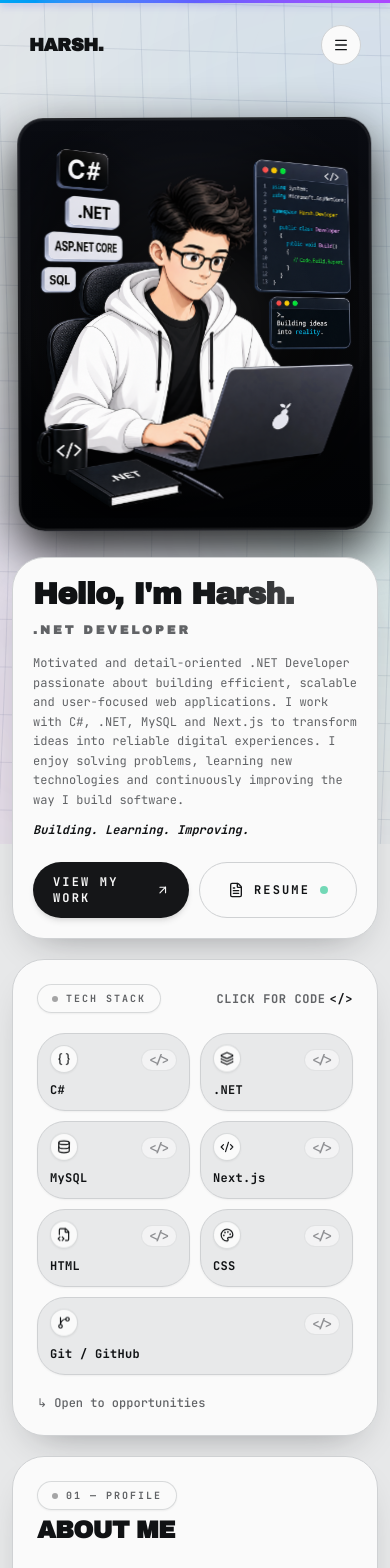
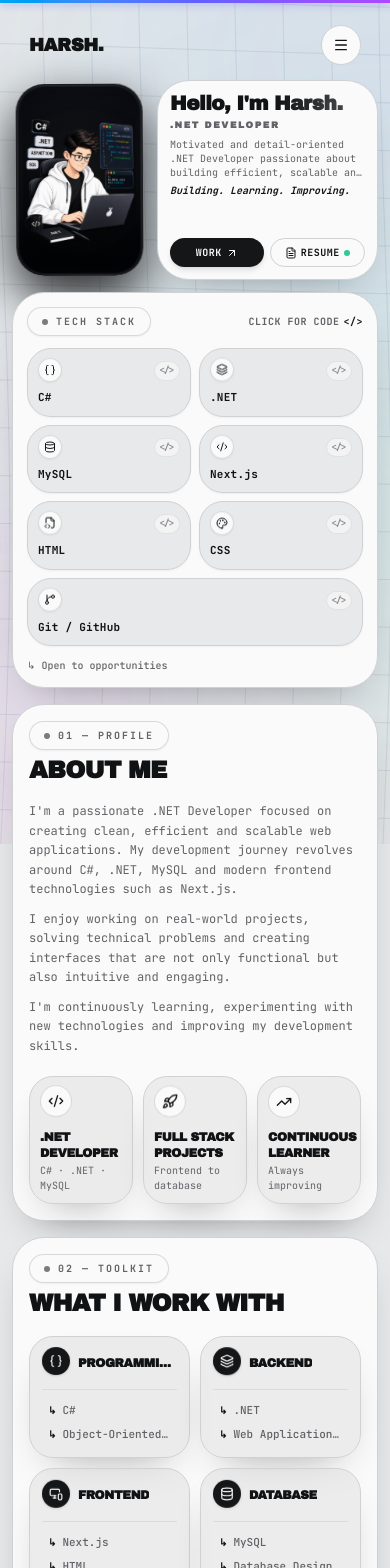
Before and after one commit to Harsharma96/HarshPortfolio, a Next.js app: page / in a window 390 px wide. Shown: the top 1568 px of the page. Built offline with nearby package versions, Linux system fonts and the light colour scheme.

Commit message:
Optimize full mobile view: side-by-side Hero cards, compact 2-column skills, refined proportions

```diff
--- a/src/components/portfolio/About.tsx
+++ b/src/components/portfolio/About.tsx
@@ -10,13 +10,13 @@ export function About() {
   const { about } = data;
 
   return (
-    <section id="about" className="mt-5 scroll-mt-28">
+    <section id="about" className="mt-4 sm:mt-5 scroll-mt-28">
       <Reveal>
-        <Card className="p-6 sm:p-9 xl:p-12">
-          <div className="grid gap-8 lg:grid-cols-[minmax(0,0.8fr)_minmax(0,1.2fr)]">
+        <Card className="p-4 sm:p-8 xl:p-12 rounded-2xl sm:rounded-3xl">
+          <div className="grid gap-5 lg:gap-8 lg:grid-cols-[minmax(0,0.8fr)_minmax(0,1.2fr)]">
             <SectionHeading kicker={about.kicker}>{about.heading}</SectionHeading>
 
-            <div className="space-y-4 text-sm xl:text-base leading-relaxed text-muted-foreground">
+            <div className="space-y-2.5 sm:space-y-4 text-xs sm:text-sm xl:text-base leading-relaxed text-muted-foreground">
               {about.paragraphs.map((para, idx) => (
                 <motion.p
                   key={idx}
@@ -31,14 +31,14 @@ export function About() {
             </div>
           </div>
 
-          <div className="mt-8 grid gap-3 sm:grid-cols-3">
+          <div className="mt-5 sm:mt-8 grid gap-2.5 sm:gap-3 grid-cols-3 sm:grid-cols-3">
             {about.stats.map((s, i) => {
               const IconComponent = resolveIcon(s.iconName);
               return (
                 <Reveal key={s.label} delay={i * 0.09}>
                   <Card
                     hover
-                    className="group relative h-full overflow-hidden border-border bg-secondary/50 p-5 cursor-default transition-all duration-300 hover:border-primary/50 hover:shadow-[var(--shadow-lift)]"
+                    className="group relative h-full overflow-hidden border-border bg-secondary/50 p-2.5 xs:p-3 sm:p-5 rounded-xl sm:rounded-2xl cursor-default transition-all duration-300 hover:border-primary/50 hover:shadow-[var(--shadow-lift)]"
                   >
                     <motion.span
                       animate={{
@@ -51,14 +51,14 @@ export function About() {
                         ease: "easeInOut",
                         delay: i * 0.3,
                       }}
-                      className="grid h-11 w-11 place-items-center rounded-xl border border-border/80 bg-card text-foreground transition-all duration-300 group-hover:scale-115 group-hover:bg-primary group-hover:text-primary-foreground group-hover:rotate-12 group-hover:shadow-md"
+                      className="grid h-8 w-8 sm:h-11 sm:w-11 place-items-center rounded-lg sm:rounded-xl border border-border/80 bg-card text-foreground transition-all duration-300 group-hover:scale-115 group-hover:bg-primary group-hover:text-primary-foreground group-hover:rotate-12 group-hover:shadow-md"
                     >
-                      <IconComponent className="h-5 w-5" aria-hidden />
+                      <IconComponent className="h-4 w-4 sm:h-5 sm:w-5" aria-hidden />
                     </motion.span>
-                    <p className="mt-4 font-[family-name:var(--font-display)] text-sm font-bold uppercase tracking-tight transition-transform duration-300 group-hover:translate-x-1">
+                    <p className="mt-2.5 sm:mt-4 font-[family-name:var(--font-display)] text-xs sm:text-sm font-bold uppercase tracking-tight transition-transform duration-300 group-hover:translate-x-1">
                       {s.label}
                     </p>
-                    <p className="mt-1 text-xs text-muted-foreground transition-colors duration-300 group-hover:text-foreground/80">{s.note}</p>
+                    <p className="mt-0.5 sm:mt-1 text-[10px] sm:text-xs text-muted-foreground transition-colors duration-300 group-hover:text-foreground/80 line-clamp-2 sm:line-clamp-none">{s.note}</p>
                   </Card>
                 </Reveal>
               );
--- a/src/components/portfolio/AvatarCard3D.tsx
+++ b/src/components/portfolio/AvatarCard3D.tsx
@@ -135,7 +135,7 @@ export function AvatarCard3D({
   return (
     <div
       ref={containerRef}
-      className="group relative h-full w-full max-w-[380px] sm:max-w-none mx-auto min-h-[360px] sm:min-h-[500px] lg:min-h-full rounded-[28px] p-1.5 transition-all duration-500 select-none cursor-pointer"
+      className="group relative h-full w-full max-w-[380px] sm:max-w-none mx-auto min-h-[200px] xs:min-h-[230px] sm:min-h-[480px] lg:min-h-full rounded-2xl sm:rounded-[28px] p-1 sm:p-1.5 transition-all duration-500 select-none cursor-pointer"
       style={{ perspective: 1200 }}
       onMouseMove={handleMouseMove}
       onMouseEnter={handleMouseEnter}
@@ -145,7 +145,7 @@ export function AvatarCard3D({
       onTouchEnd={handleTouchEnd}
     >
       {/* Subtle Slow Rotating Silver/White Border Beam (Clean Minimalist Monochrome) */}
-      <div className="pointer-events-none absolute -inset-[1px] rounded-[30px] overflow-hidden">
+      <div className="pointer-events-none absolute -inset-[1px] rounded-2xl sm:rounded-[30px] overflow-hidden">
         <div className="absolute -inset-[100%] animate-[spin_24s_linear_infinite] opacity-30 group-hover:opacity-60 transition-opacity duration-500">
           <div className="h-full w-full bg-[conic-gradient(from_0deg,transparent_0deg,rgba(255,255,255,0.45)_60deg,transparent_120deg,rgba(255,255,255,0.2)_240deg,transparent_360deg)]" />
         </div>
@@ -153,7 +153,7 @@ export function AvatarCard3D({
 
       {/* 3D Perspective Card Container */}
       <motion.div
-        className={`relative h-full w-full rounded-[26px] overflow-hidden border flex items-center justify-center p-3 sm:p-4 transition-all duration-700 ease-out ${
+        className={`relative h-full w-full rounded-2xl sm:rounded-[26px] overflow-hidden border flex items-center justify-center p-1.5 sm:p-4 transition-all duration-700 ease-out ${
           isHovered
             ? "bg-gradient-to-b from-[#0a0c12]/30 via-[#050609]/20 to-[#020305]/30 backdrop-blur-xl border-white/35 shadow-[0_25px_60px_rgba(0,0,0,0.5)]"
             : "bg-gradient-to-b from-[#0a0c12] via-[#050609] to-[#020305] border-white/10 shadow-[0_20px_50px_rgba(0,0,0,0.85)]"
@@ -273,7 +273,7 @@ export function AvatarCard3D({
 
         {/* Inner Card Edge Ring */}
         <div
-          className="pointer-events-none absolute inset-0 rounded-[26px] border border-white/10 ring-1 ring-inset ring-white/5"
+          className="pointer-events-none absolute inset-0 rounded-2xl sm:rounded-[26px] border border-white/10 ring-1 ring-inset ring-white/5"
           style={{ transform: "translateZ(35px)" }}
         />
       </motion.div>
--- a/src/components/portfolio/Hero.tsx
+++ b/src/components/portfolio/Hero.tsx
@@ -37,8 +37,10 @@ export function Hero() {
   const shouldPulse = hero.badgePulse !== false;
 
   return (
-    <section id="home" className="scroll-mt-28 pt-28 sm:pt-28 lg:pt-28 xl:pt-32">
-      <div className="grid gap-5 lg:gap-6 lg:grid-cols-[380px_minmax(0,1.2fr)_290px] xl:grid-cols-[410px_minmax(0,1.25fr)_310px] 2xl:grid-cols-[460px_minmax(0,1.3fr)_340px] lg:min-h-[calc(100vh-140px)] items-stretch">
+    <section id="home" className="scroll-mt-28 pt-20 sm:pt-24 lg:pt-28 xl:pt-32">
+      <div className="grid gap-3 sm:gap-5 lg:gap-6 lg:grid-cols-[380px_minmax(0,1.2fr)_290px] xl:grid-cols-[410px_minmax(0,1.25fr)_310px] 2xl:grid-cols-[460px_minmax(0,1.3fr)_340px] lg:min-h-[calc(100vh-140px)] items-stretch">
+        {/* Mobile: Side-by-Side 2-column layout (Avatar + Intro), Desktop: Direct grid children via lg:contents */}
+        <div className="grid grid-cols-[135px_1fr] xs:grid-cols-[150px_1fr] sm:grid-cols-2 gap-2.5 sm:gap-4 lg:contents items-stretch">
           <motion.div
             className="h-full"
             initial={{ opacity: 0, y: 30 }}
@@ -62,13 +64,13 @@ export function Hero() {
             animate={{ opacity: 1, y: 0 }}
             transition={{ duration: 0.9, delay: 0.1, ease: [0.22, 1, 0.36, 1] }}
           >
-          <Card className="flex h-full flex-col justify-center p-5 sm:p-9 xl:p-12 2xl:p-14">
+            <Card className="flex h-full flex-col justify-between p-3 xs:p-4 sm:p-8 xl:p-12 2xl:p-14 rounded-2xl sm:rounded-3xl">
               <div>
-              <h1 className="font-[family-name:var(--font-display)] text-3xl sm:text-5xl lg:text-6xl xl:text-7xl 2xl:text-8xl font-bold leading-[1.08] tracking-tight">
+                <h1 className="font-[family-name:var(--font-display)] text-xl xs:text-2xl sm:text-5xl lg:text-6xl xl:text-7xl 2xl:text-8xl font-bold leading-[1.08] tracking-tight">
                   {words.map((w, i) => (
                     <motion.span
                       key={`${w}-${i}`}
-                    className={`mr-2.5 sm:mr-3 inline-block ${
+                      className={`mr-1.5 sm:mr-3 inline-block ${
                         w.includes("Harsh")
                           ? "bg-gradient-to-r from-foreground via-foreground/90 to-primary/80 bg-clip-text text-transparent"
                           : ""
@@ -83,29 +85,31 @@ export function Hero() {
                     </motion.span>
                   ))}
                 </h1>
-            </div>
 
-            <p className="mt-3 sm:mt-4 font-[family-name:var(--font-display)] text-xs sm:text-sm xl:text-base font-bold uppercase tracking-[0.25em] text-muted-foreground">
+                <p className="mt-1 sm:mt-4 font-[family-name:var(--font-display)] text-[9px] xs:text-[10px] sm:text-sm xl:text-base font-bold uppercase tracking-[0.18em] sm:tracking-[0.25em] text-muted-foreground">
                   {hero.role}
                 </p>
 
-            <p className="mt-4 sm:mt-5 max-w-xl xl:max-w-2xl 2xl:max-w-3xl text-xs sm:text-sm xl:text-base leading-relaxed text-muted-foreground">
+                <p className="mt-1.5 sm:mt-5 max-w-xl xl:max-w-2xl 2xl:max-w-3xl text-[10px] xs:text-xs sm:text-sm xl:text-base leading-snug sm:leading-relaxed text-muted-foreground line-clamp-3 sm:line-clamp-none">
                   {hero.bio}
                 </p>
 
-            <p className="mt-3 sm:mt-4 text-xs sm:text-sm xl:text-base font-bold italic">{hero.tagline}</p>
+                <p className="mt-1 sm:mt-4 text-[10px] xs:text-xs sm:text-sm xl:text-base font-bold italic line-clamp-1 sm:line-clamp-none">
+                  {hero.tagline}
+                </p>
+              </div>
 
-            <div className="mt-6 sm:mt-7 xl:mt-9 flex flex-wrap gap-2.5 sm:gap-3">
+              <div className="mt-3 sm:mt-7 xl:mt-9 flex flex-wrap gap-1.5 sm:gap-3">
                 <motion.a
                   whileHover={{ scale: 1.04, y: -2 }}
                   whileTap={{ scale: 0.95 }}
                   transition={{ duration: 0.2 }}
                   href="#work"
-                className="group relative inline-flex items-center justify-center gap-2 overflow-hidden rounded-full bg-primary px-5 py-3 sm:px-6 sm:py-3.5 xl:px-8 xl:py-4 text-xs xl:text-sm font-bold uppercase tracking-[0.18em] text-primary-foreground shadow-md transition-shadow hover:shadow-lg flex-1 sm:flex-initial"
+                  className="group relative inline-flex items-center justify-center gap-1 sm:gap-2 overflow-hidden rounded-full bg-primary px-3 py-1.5 xs:px-3.5 xs:py-2 sm:px-6 sm:py-3.5 xl:px-8 xl:py-4 text-[10px] xs:text-xs xl:text-sm font-bold uppercase tracking-wider sm:tracking-[0.18em] text-primary-foreground shadow-md transition-shadow hover:shadow-lg flex-1 sm:flex-initial"
                 >
-                <span className="relative z-10 flex items-center gap-2">
-                  View my work
-                  <ArrowUpRight className="h-4 w-4 transition-transform duration-300 group-hover:translate-x-0.5 group-hover:-translate-y-0.5" />
+                  <span className="relative z-10 flex items-center gap-1 sm:gap-2">
+                    Work
+                    <ArrowUpRight className="h-3 w-3 sm:h-4 sm:w-4 transition-transform duration-300 group-hover:translate-x-0.5 group-hover:-translate-y-0.5" />
                   </span>
                   <span className="absolute inset-0 -translate-x-full bg-gradient-to-r from-white/0 via-white/20 to-white/0 transition-transform duration-700 ease-out group-hover:translate-x-full" />
                 </motion.a>
@@ -114,15 +118,16 @@ export function Hero() {
                   whileTap={{ scale: 0.95 }}
                   transition={{ duration: 0.2 }}
                   onClick={() => setResumeOpen(true)}
-                className="group inline-flex items-center justify-center gap-2.5 rounded-full border border-border bg-card/60 px-5 py-3 sm:px-6 sm:py-3.5 xl:px-8 xl:py-4 text-xs xl:text-sm font-bold uppercase tracking-[0.18em] text-foreground transition-all duration-300 hover:border-primary/50 hover:bg-secondary hover:shadow-md cursor-pointer flex-1 sm:flex-initial"
+                  className="group inline-flex items-center justify-center gap-1 sm:gap-2 rounded-full border border-border bg-card/60 px-3 py-1.5 xs:px-3.5 xs:py-2 sm:px-6 sm:py-3.5 xl:px-8 xl:py-4 text-[10px] xs:text-xs xl:text-sm font-bold uppercase tracking-wider sm:tracking-[0.18em] text-foreground transition-all duration-300 hover:border-primary/50 hover:bg-secondary hover:shadow-md cursor-pointer flex-1 sm:flex-initial"
                 >
-                <FileText className="h-4 w-4 text-primary transition-transform duration-300 group-hover:scale-110 group-hover:-rotate-6" aria-hidden />
+                  <FileText className="h-3 w-3 sm:h-4 sm:w-4 text-primary transition-transform duration-300 group-hover:scale-110 group-hover:-rotate-6" aria-hidden />
                   <span>Resume</span>
-                <span className="flex h-2 w-2 rounded-full bg-emerald-500 animate-pulse" title="Ready to view" />
+                  <span className="flex h-1.5 w-1.5 sm:h-2 sm:w-2 rounded-full bg-emerald-500 animate-pulse" title="Ready to view" />
                 </motion.button>
               </div>
             </Card>
           </motion.div>
+        </div>
 
         <motion.div
           className="h-full"
@@ -130,16 +135,16 @@ export function Hero() {
           animate={{ opacity: 1, y: 0 }}
           transition={{ duration: 0.9, delay: 0.2, ease: [0.22, 1, 0.36, 1] }}
         >
-          <Card className="flex h-full flex-col justify-between p-6 xl:p-8">
+          <Card className="flex h-full flex-col justify-between p-3.5 sm:p-6 xl:p-8 rounded-2xl sm:rounded-3xl">
             <div>
               <div className="flex items-center justify-between">
                 <Label>Tech stack</Label>
-                <span className="text-xs uppercase tracking-wider text-muted-foreground font-semibold flex items-center gap-1">
+                <span className="text-[10px] sm:text-xs uppercase tracking-wider text-muted-foreground font-semibold flex items-center gap-1">
                   <span>Click for code</span>
                   <span className="text-primary font-mono">&lt;/&gt;</span>
                 </span>
               </div>
-              <ul className="mt-5 grid grid-cols-2 gap-2.5 xl:gap-3">
+              <ul className="mt-3 sm:mt-5 grid grid-cols-2 xs:grid-cols-3 sm:grid-cols-2 lg:grid-cols-2 gap-2 sm:gap-2.5 xl:gap-3">
                 {hero.stack.map((s, i) => {
                   const IconComponent = resolveIcon(s.iconName);
                   const isLastOdd = i === hero.stack.length - 1 && hero.stack.length % 2 !== 0;
@@ -156,8 +161,8 @@ export function Hero() {
                       tabIndex={0}
                       aria-haspopup="dialog"
                       title={`Click to view ${s.label} code snippet & output`}
-                      className={`group flex flex-col gap-2 rounded-2xl border border-border bg-secondary/60 p-3 xl:p-4 transition-all duration-300 hover:border-primary/50 cursor-pointer shadow-xs hover:shadow-[var(--shadow-lift)] relative overflow-hidden focus-visible:outline-hidden focus-visible:ring-2 focus-visible:ring-primary ${
-                        isLastOdd ? "col-span-2" : ""
+                      className={`group flex flex-col gap-1.5 sm:gap-2 rounded-xl sm:rounded-2xl border border-border bg-secondary/60 p-2.5 sm:p-3 xl:p-4 transition-all duration-300 hover:border-primary/50 cursor-pointer shadow-xs hover:shadow-[var(--shadow-lift)] relative overflow-hidden focus-visible:outline-hidden focus-visible:ring-2 focus-visible:ring-primary ${
+                        isLastOdd ? "col-span-2 xs:col-span-1 sm:col-span-2" : ""
                       }`}
                     >
                       <div className="flex items-center justify-between">
@@ -169,18 +174,18 @@ export function Hero() {
                             ease: "easeInOut",
                             delay: i * 0.2,
                           }}
-                          className="grid h-7 w-7 xl:h-8 xl:w-8 place-items-center rounded-xl bg-card border border-border/80 text-foreground transition-all duration-300 group-hover:bg-primary group-hover:text-primary-foreground group-hover:border-primary group-hover:scale-115 group-hover:rotate-12 shadow-xs"
+                          className="grid h-6 w-6 xs:h-7 xs:w-7 xl:h-8 xl:w-8 place-items-center rounded-lg sm:rounded-xl bg-card border border-border/80 text-foreground transition-all duration-300 group-hover:bg-primary group-hover:text-primary-foreground group-hover:border-primary group-hover:scale-115 group-hover:rotate-12 shadow-xs"
                         >
                           <IconComponent
-                            className="h-3.5 w-3.5 xl:h-4 xl:w-4 shrink-0 transition-transform duration-300"
+                            className="h-3 w-3 sm:h-3.5 sm:w-3.5 xl:h-4 xl:w-4 shrink-0 transition-transform duration-300"
                             aria-hidden
                           />
                         </motion.div>
-                        <span className="inline-flex items-center gap-1 rounded-md bg-card/60 px-1.5 py-0.5 text-xs font-mono text-muted-foreground/70 group-hover:text-primary group-hover:border-primary/40 border border-border/50 transition-colors duration-300 font-bold">
+                        <span className="inline-flex items-center gap-1 rounded-md bg-card/60 px-1 py-0.5 text-[9px] sm:text-xs font-mono text-muted-foreground/70 group-hover:text-primary group-hover:border-primary/40 border border-border/50 transition-colors duration-300 font-bold">
                           &lt;/&gt;
                         </span>
                       </div>
-                      <span className="truncate text-xs xl:text-sm font-bold tracking-wide transition-transform duration-300 group-hover:translate-x-0.5">
+                      <span className="truncate text-[11px] sm:text-xs xl:text-sm font-bold tracking-wide transition-transform duration-300 group-hover:translate-x-0.5">
                         {s.label}
                       </span>
                     </motion.li>
@@ -188,7 +193,7 @@ export function Hero() {
                 })}
               </ul>
             </div>
-            <p className="mt-5 text-xs font-medium text-muted-foreground">
+            <p className="mt-3 sm:mt-5 text-[10px] sm:text-xs font-medium text-muted-foreground">
               ↳ Open to opportunities
             </p>
           </Card>
--- a/src/components/portfolio/Skills.tsx
+++ b/src/components/portfolio/Skills.tsx
@@ -10,21 +10,23 @@ export function Skills() {
   const { skills } = data;
 
   return (
-    <section id="skills" className="mt-5 scroll-mt-28">
+    <section id="skills" className="mt-4 sm:mt-5 scroll-mt-28">
       <Reveal>
-        <Card className="p-6 sm:p-9 xl:p-12">
+        <Card className="p-4 sm:p-8 xl:p-12 rounded-2xl sm:rounded-3xl">
           <SectionHeading kicker={skills.kicker}>{skills.heading}</SectionHeading>
 
-          <div className="mt-8 grid gap-3 sm:grid-cols-2 lg:grid-cols-3 xl:grid-cols-5">
+          <div className="mt-5 sm:mt-8 grid gap-2.5 sm:gap-3 grid-cols-2 sm:grid-cols-2 lg:grid-cols-3 xl:grid-cols-5">
             {skills.groups.map((g, i) => {
               const IconComponent = resolveIcon(g.iconName);
+              const isLast = i === skills.groups.length - 1 && skills.groups.length % 2 !== 0;
+
               return (
-                <Reveal key={g.title} delay={i * 0.08}>
+                <Reveal key={g.title} delay={i * 0.08} className={isLast ? "col-span-2 sm:col-span-1" : ""}>
                   <Card
                     hover
-                    className="group relative flex h-full flex-col justify-start overflow-hidden border-border bg-secondary/50 p-5 sm:p-6 cursor-default transition-all duration-300 hover:border-primary/50 hover:shadow-[var(--shadow-lift)]"
+                    className="group relative flex h-full flex-col justify-start overflow-hidden border-border bg-secondary/50 p-3 sm:p-5 rounded-xl sm:rounded-2xl cursor-default transition-all duration-300 hover:border-primary/50 hover:shadow-[var(--shadow-lift)]"
                   >
-                    <div className="flex items-center gap-3">
+                    <div className="flex items-center gap-2 sm:gap-3">
                       <motion.span
                         animate={{
                           y: [0, -3.5, 0],
@@ -36,28 +38,28 @@ export function Skills() {
                           ease: "easeInOut",
                           delay: i * 0.2,
                         }}
-                        className="grid h-10 w-10 shrink-0 place-items-center rounded-xl bg-primary text-primary-foreground shadow-sm transition-all duration-300 group-hover:rotate-12 group-hover:scale-115 group-hover:shadow-md"
+                        className="grid h-7 w-7 sm:h-10 sm:w-10 shrink-0 place-items-center rounded-lg sm:rounded-xl bg-primary text-primary-foreground shadow-sm transition-all duration-300 group-hover:rotate-12 group-hover:scale-115 group-hover:shadow-md"
                       >
-                        <IconComponent className="h-5 w-5" aria-hidden />
+                        <IconComponent className="h-3.5 w-3.5 sm:h-5 sm:w-5" aria-hidden />
                       </motion.span>
-                      <h3 className="truncate font-[family-name:var(--font-display)] text-sm font-bold uppercase tracking-tight transition-transform duration-300 group-hover:translate-x-1">
+                      <h3 className="truncate font-[family-name:var(--font-display)] text-xs sm:text-sm font-bold uppercase tracking-tight transition-transform duration-300 group-hover:translate-x-1">
                         {g.title}
                       </h3>
                     </div>
 
-                    <ul className="mt-5 space-y-2 border-t border-border/60 pt-4">
+                    <ul className="mt-3 sm:mt-5 space-y-1 sm:space-y-2 border-t border-border/60 pt-2.5 sm:pt-4">
                       {g.items.map((it) => (
                         <li
                           key={it}
-                          className="flex items-center gap-2 rounded-xl px-2.5 py-1.5 text-xs xl:text-sm font-medium text-muted-foreground transition-all duration-300 hover:bg-card/80 hover:text-foreground hover:border hover:border-border/60 cursor-default"
+                          className="flex items-center gap-1.5 sm:gap-2 rounded-lg sm:rounded-xl px-1.5 sm:px-2.5 py-0.5 sm:py-1.5 text-[11px] sm:text-xs xl:text-sm font-medium text-muted-foreground transition-all duration-300 hover:bg-card/80 hover:text-foreground hover:border hover:border-border/60 cursor-default"
                         >
                           <span
                             aria-hidden
-                            className="inline-block text-xs text-primary font-bold transition-transform duration-300 group-hover:translate-x-1"
+                            className="inline-block text-[10px] sm:text-xs text-primary font-bold transition-transform duration-300 group-hover:translate-x-1"
                           >
                             ↳
                           </span>
-                          <span className="min-w-0">{it}</span>
+                          <span className="min-w-0 truncate">{it}</span>
                         </li>
                       ))}
                     </ul>
```
Also changed, not shown: src/components/portfolio/Certification.tsx (+15 -14 lines), src/components/portfolio/Contact.tsx (+28 -28 lines). Lines whose indentation alone changed are shown as unchanged.
